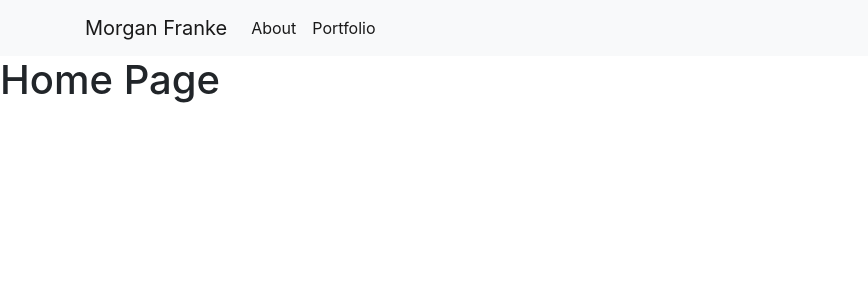
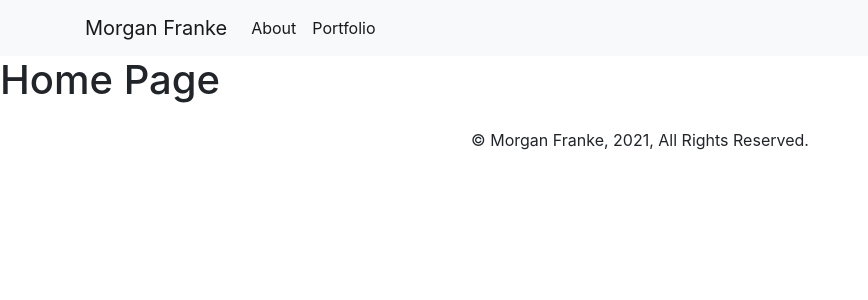
Before and after one commit to morganleighfranke/react-portfolio, a React (Create React App) app: page / in a window 1280 px wide. Shown: the top 300 px of the page, without its empty margins (0-868 px from the left). Built offline with nearby package versions, Linux system fonts and the light colour scheme.

Commit message:
added footer to app.js

```diff
--- a/src/App.js
+++ b/src/App.js
@@ -5,6 +5,7 @@ import Contact from "./pages/contact";
 import Portfolio from "./pages/portfolio";
 import Header from "./components/Header";
 import About from "./pages/about";
+import Footer from "./components/Footer";
 
 function App() {
   return (
@@ -17,6 +18,7 @@ function App() {
           <Route path="/pages/portfolio" component={Portfolio} />
           <Route path="/contact" component={Contact} />
           </Switch>
+          <Footer />
     </div>
     </Router>
   );
--- a/src/pages/portfolio.js
+++ b/src/pages/portfolio.js
@@ -0,0 +1,13 @@
+import React from "react";
+import Project from "../components/Project";
+
+function Portfolio() {
+    return(
+       <div>
+          <Project />
+       </div>
+
+    )
+}
+
+export default Portfolio;
```
